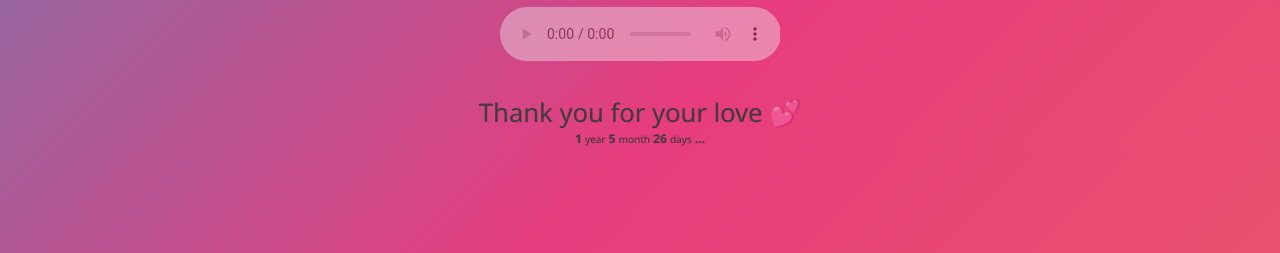
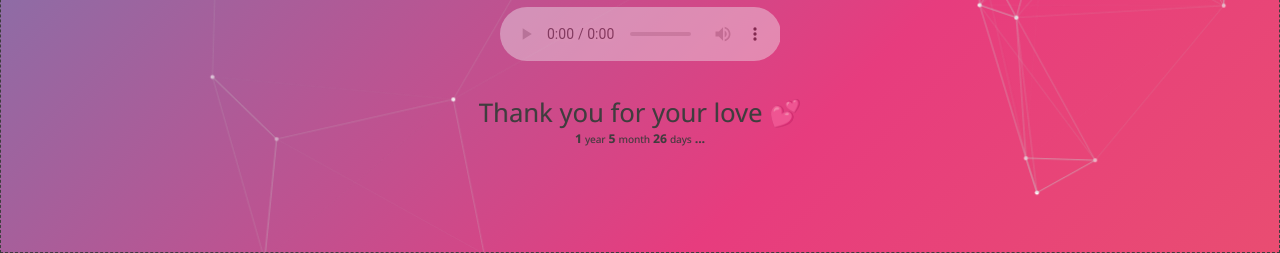
Before and after one commit to lhlir/lhlir.github.io, a plain HTML site: page index.html in a window 1280 px wide. Shown: the part 547-800 px from the top of the page. Drawn offline with Linux system fonts and the light colour scheme.

Commit message:
adding linking stars

```diff
--- a/app.js
+++ b/app.js
@@ -16,11 +16,6 @@ document.addEventListener('DOMContentLoaded', function(){
       } olock();
       var timer = setInterval(function(){olock()}, 1000);
       document.querySelector("audio").setAttribute("src", `music/ido.mp3`);
-
-      area.value = localStorage.getItem('nickname');
-      area.oninput = () => {
-            localStorage.setItem('nickname', nickname.value)
-      };
       // document.getElementsByTagName("body")[0].insertAdjacentHTML(
       //       "beforeend",
       //       "<div id='mask'></div>"
--- a/index.html
+++ b/index.html
@@ -79,4 +79,8 @@
     <script src="./app.js"></script>
 </body>
 
+<canvas id="myCanvas">
+    <script src="./cursor.js"></script>
+</canvas>
+
 </html>
--- a/style.css
+++ b/style.css
@@ -1,11 +1,11 @@
 html, body {
-    /* background-color: #f6f6f6; */
+    /* background-color: #f6f6f6;
     background: linear-gradient(-45deg, #EE7752, #E73C7E, #23A6D5, #23D5AB, #27992d);
     background-size: 400% 400%;
     -webkit-animation: Gradient 15s ease infinite;
     -moz-animation: Gradient 15s ease infinite;
     animation: Gradient 15s ease infinite;
-    -webkit-transition: .3s;
+    -webkit-transition: .3s; */
     margin: 980;
     padding: 0;
 }
@@ -88,6 +88,23 @@ audio{
     border-radius: 10rem;
 }
 
+#myCanvas {
+    background: linear-gradient(-45deg, #EE7752, #E73C7E, #23A6D5, #23D5AB, #27992d);
+    background-size: 400% 400%;
+    -webkit-animation: Gradient 15s ease infinite;
+    -moz-animation: Gradient 15s ease infinite;
+    animation: Gradient 15s ease infinite;
+    -webkit-transition: .3s;
+    position: fixed;
+    touch-action: none;
+    width: calc(100% - 2px);
+    height: calc(100% - 2px);
+    border: 1px dashed;
+    top: 0;
+    left: 0;
+    z-index: -1;
+}
+
 date, time {
     display: block;
 }
@@ -107,6 +124,8 @@ time {
     height: 160px;
     border-radius: 50%;
     box-shadow: 2px 2px 8px rgba(0,0,0,.2);
+    position: static !important;
+    left: auto;
 }
 
 #info {
```
